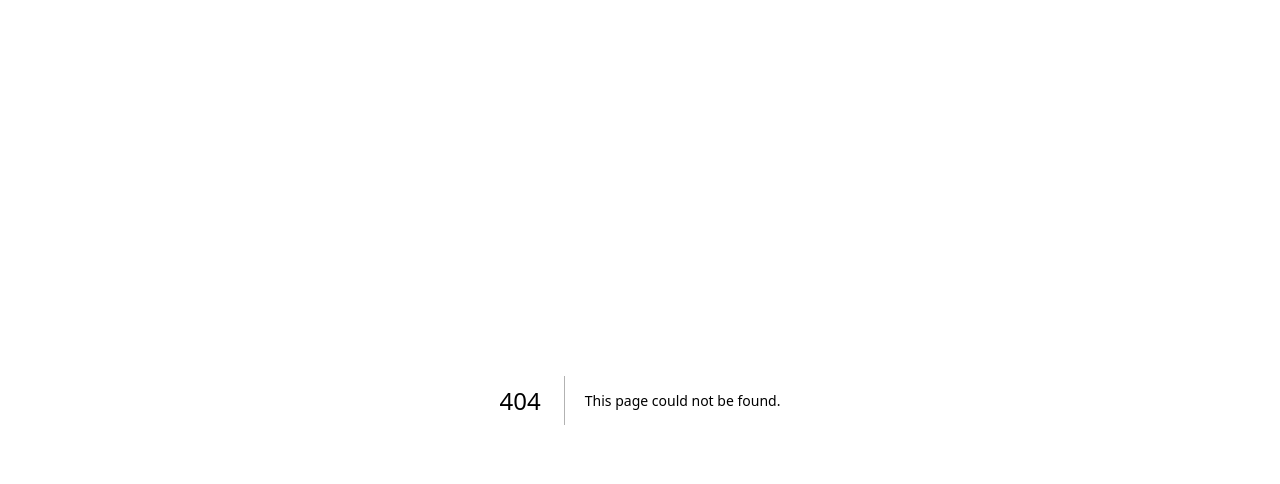
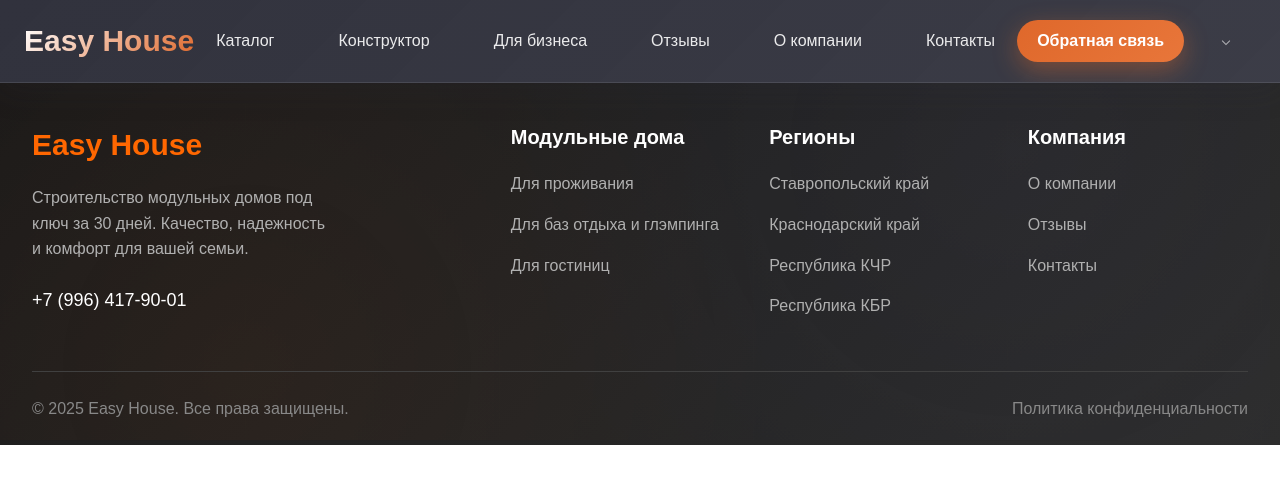
Before and after one commit to litvinenko88/Easy-House, a Next.js app: page /modulnyye-gostinitsy in a window 1280 px wide. Before the commit this address had no page. Shown: the top 484 px of the page. Built offline with nearby package versions, Linux system fonts and the light colour scheme.

Commit message:
Добавлена страница модульных гостиниц и обновлена ссылка в футере

```diff
--- a/src/components/Footer/Footer.js
+++ b/src/components/Footer/Footer.js
@@ -55,7 +55,7 @@ export default function Footer() {
                   </Link>
                 </li>
                  <li>
-                  <Link href="/modulnyye-doma-dlya-baz-otdykha">
+                  <Link href="/modulnyye-gostinitsy">
                     Для гостиниц
                   </Link>
                 </li>
--- /dev/null
+++ b/src/pages/modulnyye-gostinitsy.js
@@ -0,0 +1,26 @@
+import Layout from '../components/Layout/Layout'
+import Hero from '../components/Hero'
+import ProblemSolution from '../components/ProblemSolution'
+import Bestsellers from '../components/Bestsellers/Bestsellers'
+import VideoReviews from '../components/VideoReviews'
+import Features from '../components/Features'
+import VirtualTour from '../components/VirtualTour'
+import ProductionProcess from '../components/ProductionProcess'
+import ProjectConstructor from '../components/ProjectConstructor'
+import WhyChooseUs from '../components/WhyChooseUs'
+import Guarantees from '../components/Guarantees'
+import PhotoGallery from '../components/PhotoGallery'
+import DeliveryInstallation from '../components/DeliveryInstallation'
+
+export default function ModularHotels() {
+  return (
+    <Layout
+      title="Модульные гостиницы под ключ | Строительство отелей из модулей | Easy House"
+      description="Модульные гостиницы и отели под ключ от производителя. Быстрое строительство гостиничных комплексов из готовых модулей. Полная отделка, коммуникации, мебель."
+      keywords="модульная гостиница, модульный отель, строительство гостиниц, модульные здания для гостиниц, гостиничные модули"
+      canonical="https://house-modular.ru/modulnyye-gostinitsy"
+    >
+
+    </Layout>
+  )
+}
```
